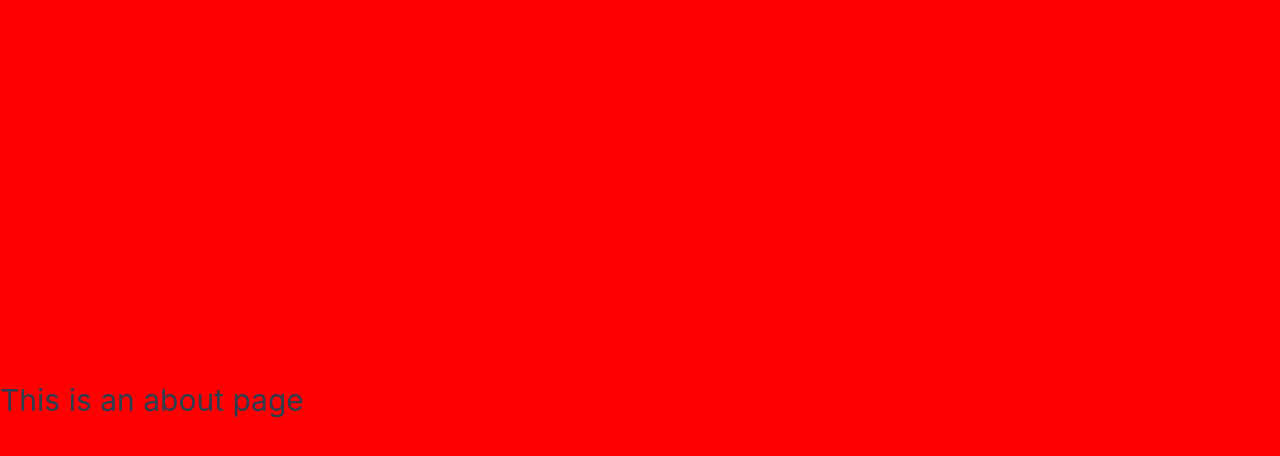
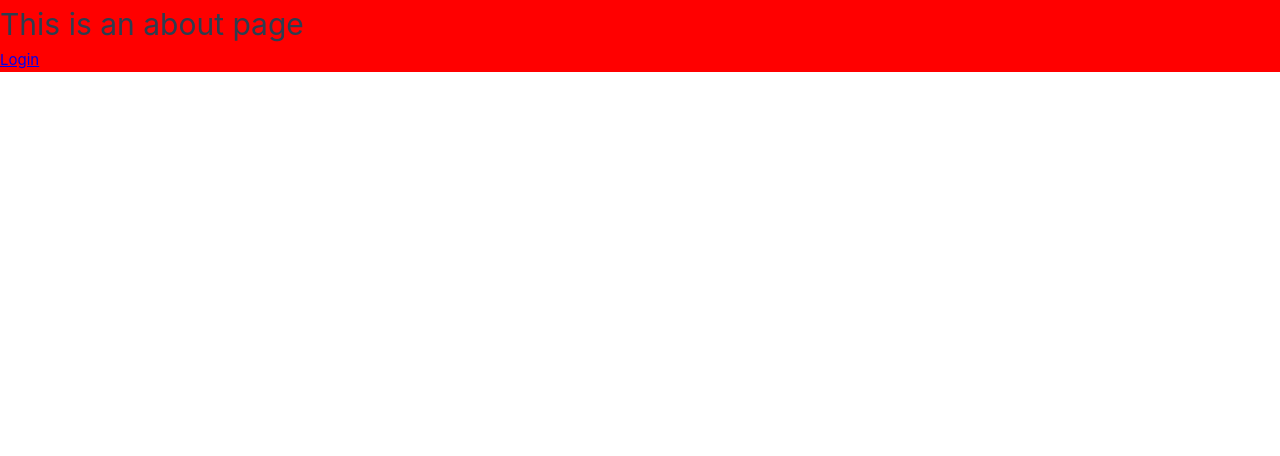
Before and after one commit to renatoka/netflix-clone, a Vue app: page /about in a window 1280 px wide. Shown: the top 456 px of the page. Built offline with nearby package versions, Linux system fonts and the light colour scheme.

Commit message:
Initial commit

```diff
--- a/src/views/AboutView.vue
+++ b/src/views/AboutView.vue
@@ -1,16 +1,12 @@
 <template>
   <div class="about">
     <h1>This is an about page</h1>
+    <router-link to="/login">Login</router-link>
   </div>
 </template>
 
 <style>
-@media (min-width: 1024px) {
-  .about {
-    min-height: 100vh;
-    display: flex;
-    align-items: center;
-    background-color: red;
-  }
+.about {
+  background-color: red;
 }
 </style>
```
